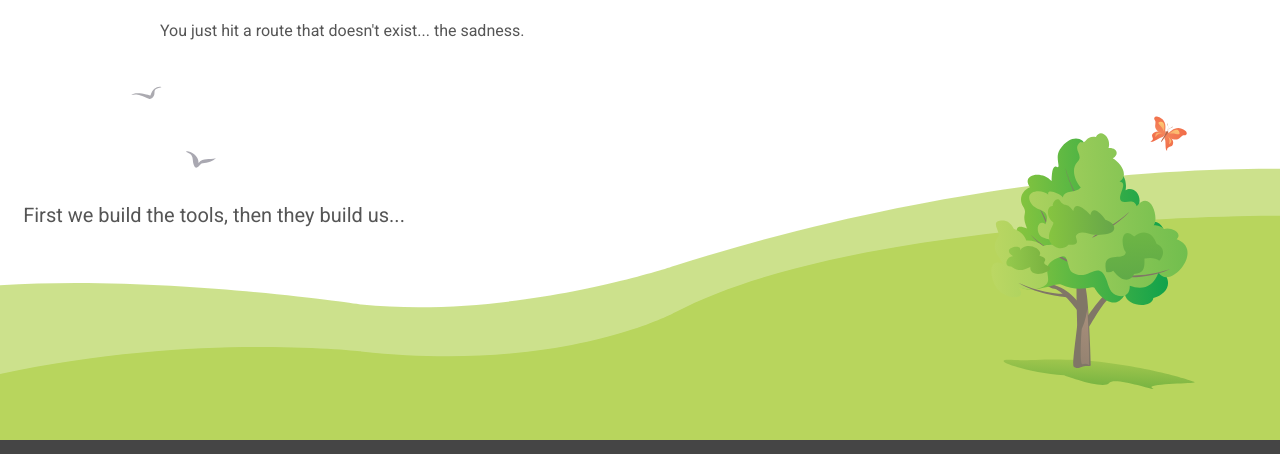
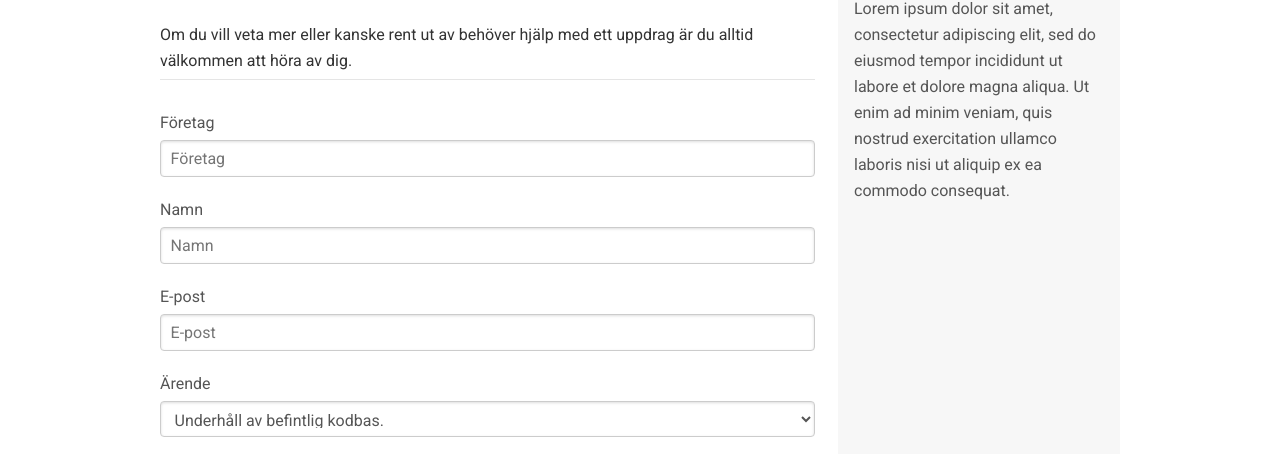
Before and after one commit to ropaolle/callell.se, a Gatsby site: page /kontakt in a window 1280 px wide. Before the commit this address had no page. Shown: the part 262-716 px from the top of the page. Built offline with nearby package versions, Linux system fonts and the light colour scheme; Gatsby itself is replaced by a stand-in of ours.

Commit message:
layout + contact form

```diff
--- a/src/components/footerMain.js
+++ b/src/components/footerMain.js
@@ -29,10 +29,6 @@ const StyledMenu = styled(Menu)`
     color: #fff;
     font-size: 0.9em;
   }
-
-  svg {
-    vertical-align: -.125em;
-  }
 `
 
 const Copyright = styled.div`
--- a/src/components/header.js
+++ b/src/components/header.js
@@ -57,10 +57,6 @@ const Logo = styled.div`
 
 const StyledMenu = styled(Menu)`
   z-index: 1;
-
-  svg {
-    vertical-align: -.125em;
-  }
 
   a,
   a:visited {
--- a/src/components/overrides.css
+++ b/src/components/overrides.css
@@ -53,3 +53,9 @@ a:visited {
 a:hover {
   color: #558fb8
 }
+
+/* Olle */
+
+a svg, h1 svg {
+  vertical-align: -.125em;
+}
--- /dev/null
+++ b/src/pages/kontakt.js
@@ -0,0 +1,165 @@
+import React from 'react'
+import { navigateTo } from 'gatsby-link'
+import styled from 'styled-components'
+import { FaEnvelope } from 'react-icons/fa'
+import Layout from '../components/layout'
+import SEO from '../components/seo'
+
+const Wrapper = styled.div`
+  display: flex;
+
+  article:first-child {
+    margin-right: 1.45rem;
+  }
+
+  @media (max-width: 800px) {
+    flex-wrap: wrap;
+
+    article:first-child {
+      margin-right: 0;
+      margin-bottom: 1.45rem;
+    }
+  }
+`
+
+const Content = styled.article`
+  flex: 2 1 auto;
+`
+
+const ColumnRight = styled.aside`
+  flex: 1 0 250px;
+  background-color: #f7f7f7;
+  padding: 1em;
+`
+
+const StyledForm = styled.div`
+  select,
+  input,
+  textarea {
+    width: 100%;
+  }
+
+  fieldset label {
+    margin-top: 20px;
+  }
+
+  fieldset button {
+    margin-top: 10px;
+  }
+`
+
+function encode (data) {
+  return Object.keys(data)
+    .map(key => `${ encodeURIComponent(key) }=${ encodeURIComponent(data[key]) }`)
+    .join('&')
+}
+
+export default class Contact extends React.Component {
+  constructor (props) {
+    super(props)
+    this.state = {}
+  }
+
+  handleChange = e => {
+    this.setState({ [e.target.name]: e.target.value })
+  }
+
+  handleSubmit = e => {
+    fetch('/', {
+      method: 'POST',
+      headers: { 'Content-Type': 'application/x-www-form-urlencoded' },
+      body: encode({ 'form-name': 'contact', ...this.state })
+    })
+      .then(() => navigateTo('/tack/'))
+      .catch(error => alert(error))
+
+    e.preventDefault()
+  }
+
+  render () {
+    return (
+      <Layout>
+        <SEO title="Contact" />
+        <Wrapper className="content">
+          <Content>
+            <StyledForm>
+              <h1>
+                <FaEnvelope /> Kontakt
+              </h1>
+              <form
+                name="contact"
+                method="post"
+                action="/tack/"
+                data-netlify="true"
+                data-netlify-honeypot="bot-field"
+                onSubmit={this.handleSubmit}
+                className="pure-form pure-form-stacked"
+              >
+                <fieldset>
+                  <legend>
+                  Om du vill veta mer eller kanske rent ut av behöver hjälp med
+                  ett uppdrag är du alltid välkommen att höra av dig.
+                  </legend>
+
+                  <div hidden>
+                    <input name="bot-field" onChange={this.handleChange} />
+                  </div>
+
+                  <label htmlFor="business">Företag</label>
+                  <input
+                    name="business"
+                    type="text"
+                    placeholder="Företag"
+                    onChange={this.handleChange}
+                  />
+
+                  <label htmlFor="name">Namn</label>
+                  <input
+                    name="name"
+                    type="text"
+                    placeholder="Namn"
+                    onChange={this.handleChange}
+                  />
+
+                  <label htmlFor="email">E-post</label>
+                  <input
+                    name="email"
+                    type="email"
+                    placeholder="E-post"
+                    onChange={this.handleChange}
+                  />
+
+                  <label htmlFor="state">Ärende</label>
+                  <select name="state" onChange={this.handleChange}>
+                    <option>Underhåll av befintlig kodbas.</option>
+                    <option>Hjälp med att bygga tester.</option>
+                    <option>Ett generellt utvecklingsprojekt.</option>
+                    <option>Övriga ärenden</option>
+                  </select>
+
+                  <label htmlFor="meddelande">Meddelande</label>
+                  <textarea name="meddelande" onChange={this.handleChange} />
+
+                  <button
+                    type="submit"
+                    className="pure-button pure-button-primary"
+                  >
+                  Skicka
+                  </button>
+                </fieldset>
+              </form>
+            </StyledForm>
+          </Content>
+
+          <ColumnRight>
+            <h3>Min rubrik</h3>
+          Lorem ipsum dolor sit amet, consectetur adipiscing elit, sed do
+          eiusmod tempor incididunt ut labore et dolore magna aliqua. Ut enim ad
+          minim veniam, quis nostrud exercitation ullamco laboris nisi ut
+          aliquip ex ea commodo consequat.
+          </ColumnRight>
+        </Wrapper>
+      </Layout>
+    )
+  }
+}
```
Also changed, not shown: 1 other file.
